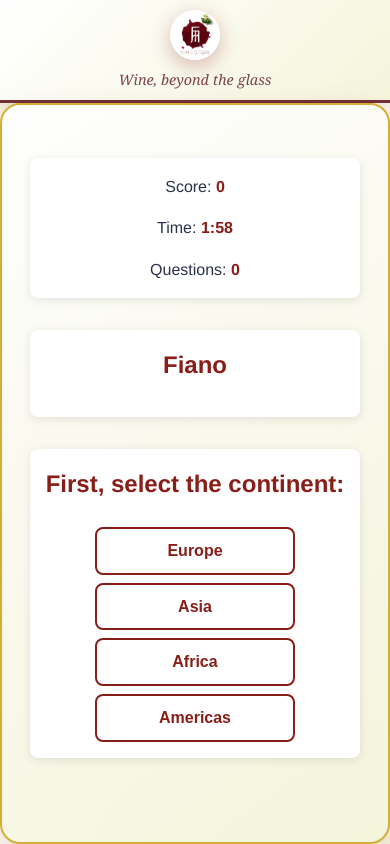
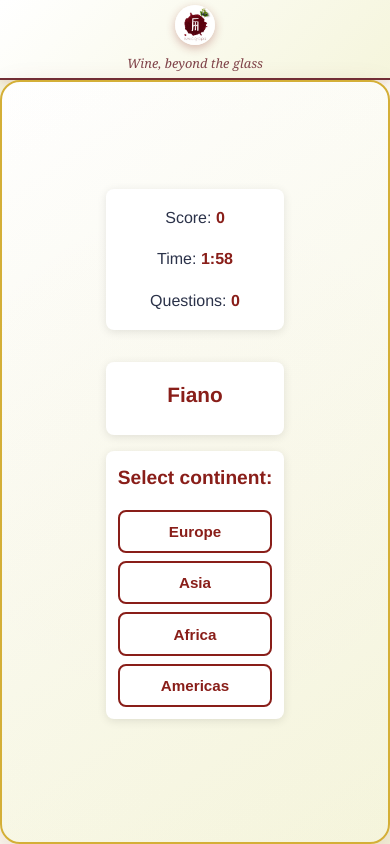
Before and after one commit to eminozturk1986/runic-vine, a website: page index.html in a window 390 px wide. Both pictures are taken after typing "Sample", "name@example.com" into the empty fields and a click on the button "Start Game". Drawn offline with nearby package versions, Linux system fonts and the light colour scheme.

Commit message:
Add files via upload

```diff
--- a/src/main.js
+++ b/src/main.js
@@ -138,24 +138,24 @@ class RunicVineApp {
                     <span class="stat">Questions: <strong id="questions-display">${this.totalQuestions}</strong></span>
                 </div>
 
+                <div class="map-section" style="display: none;">
+                    <h3 class="map-title">Select the country:</h3>
+                    <div class="map-container">
+                        <div id="map-placeholder">Select a continent first...</div>
+                    </div>
+                </div>
+
                 <div class="question-section">
                     <div class="grape-variety">${this.currentGrape.variety}</div>
                 </div>
 
                 <div class="continent-selection">
-                    <h3 class="selection-title">First, select the continent:</h3>
+                    <h3 class="selection-title">Select continent:</h3>
                     <div class="continent-buttons">
                         <button class="continent-btn" data-continent="europe">Europe</button>
                         <button class="continent-btn" data-continent="asia">Asia</button>
                         <button class="continent-btn" data-continent="africa">Africa</button>
                         <button class="continent-btn" data-continent="south-america">Americas</button>
-                    </div>
-                </div>
-
-                <div class="map-section" style="display: none;">
-                    <h3 class="map-title">Now select the country:</h3>
-                    <div class="map-container">
-                        <div id="map-placeholder">Select a continent first...</div>
                     </div>
                 </div>
             </div>
--- a/styles/styles.css
+++ b/styles/styles.css
@@ -41,9 +41,9 @@ body {
 
 header {
     background: linear-gradient(135deg, var(--white) 0%, var(--accent-cream) 100%);
-    padding: 0.8rem 1rem;
-    border-bottom: 3px solid var(--wine-burgundy);
-    box-shadow: 0 4px 20px rgba(137, 30, 25, 0.15);
+    padding: 0.4rem 1rem;
+    border-bottom: 2px solid var(--wine-burgundy);
+    box-shadow: 0 2px 10px rgba(137, 30, 25, 0.15);
     position: relative;
     overflow: hidden;
 }
@@ -66,10 +66,10 @@ header {
 }
 
 .main-logo {
-    width: 60px;
-    height: 60px;
+    width: 45px;
+    height: 45px;
     border-radius: 50%;
-    box-shadow: 0 6px 20px rgba(137, 30, 25, 0.3);
+    box-shadow: 0 3px 10px rgba(137, 30, 25, 0.3);
     transition: transform 0.3s ease;
     cursor: pointer;
 }
@@ -81,7 +81,7 @@ header {
 .motto {
     font-family: var(--font-elegant);
     font-style: italic;
-    font-size: 1rem;
+    font-size: 0.85rem;
     color: var(--wine-burgundy);
     margin: 0;
     opacity: 0.9;
@@ -335,18 +335,18 @@ p {
 
 .question-section {
     text-align: center;
-    margin-bottom: 2rem;
-    padding: 2rem;
+    margin-bottom: 1rem;
+    padding: 1rem;
     background-color: var(--white);
     border-radius: 8px;
     box-shadow: 0 2px 10px rgba(0, 0, 0, 0.1);
 }
 
 .grape-variety {
-    font-size: 2.5rem;
+    font-size: 1.8rem;
     font-weight: 700;
     color: var(--primary-red);
-    margin-bottom: 1rem;
+    margin-bottom: 0.5rem;
     text-align: center;
 }
 
@@ -361,17 +361,17 @@ p {
 /* Continent Selection */
 .continent-selection {
     text-align: center;
-    padding: 2rem;
+    padding: 1rem;
     background-color: var(--white);
     border-radius: 8px;
     box-shadow: 0 2px 10px rgba(0, 0, 0, 0.1);
-    margin-bottom: 2rem;
+    margin-bottom: 1rem;
 }
 
 .selection-title {
-    font-size: 1.5rem;
+    font-size: 1.2rem;
     color: var(--primary-red);
-    margin-bottom: 1.5rem;
+    margin-bottom: 1rem;
 }
 
 .continent-buttons {
@@ -383,8 +383,8 @@ p {
 }
 
 .continent-btn {
-    padding: 1rem 2rem;
-    font-size: 1.1rem;
+    padding: 0.8rem 1.5rem;
+    font-size: 1rem;
     font-weight: 600;
     color: var(--primary-red);
     background-color: var(--white);
@@ -392,7 +392,7 @@ p {
     border-radius: 8px;
     cursor: pointer;
     transition: all 0.3s ease;
-    min-width: 120px;
+    min-width: 100px;
 }
 
 .continent-btn:hover:not(:disabled) {
@@ -824,21 +824,21 @@ p {
 
 @media (max-width: 768px) {
     .grape-variety {
-        font-size: 2rem;
+        font-size: 1.5rem;
     }
 
     .question-section, .map-section, .continent-selection {
-        padding: 1rem;
+        padding: 0.75rem;
     }
 
     .continent-buttons {
-        gap: 0.8rem;
+        gap: 0.6rem;
     }
 
     .continent-btn {
-        padding: 0.8rem 1.5rem;
-        font-size: 1rem;
-        min-width: 100px;
+        padding: 0.7rem 1.2rem;
+        font-size: 0.95rem;
+        min-width: 90px;
     }
 
     .button-group {
@@ -862,7 +862,7 @@ p {
     }
 
     .grape-variety {
-        font-size: 1.5rem;
+        font-size: 1.3rem;
     }
 
     .continent-buttons {
@@ -1004,15 +1004,15 @@ p {
     }
 
     .main-logo {
-        width: 50px;
-        height: 50px;
+        width: 40px;
+        height: 40px;
     }
 
     .motto {
-        font-size: 0.9rem;
+        font-size: 0.8rem;
     }
 
     header {
-        padding: 0.6rem 1rem;
+        padding: 0.3rem 1rem;
     }
 }
```
